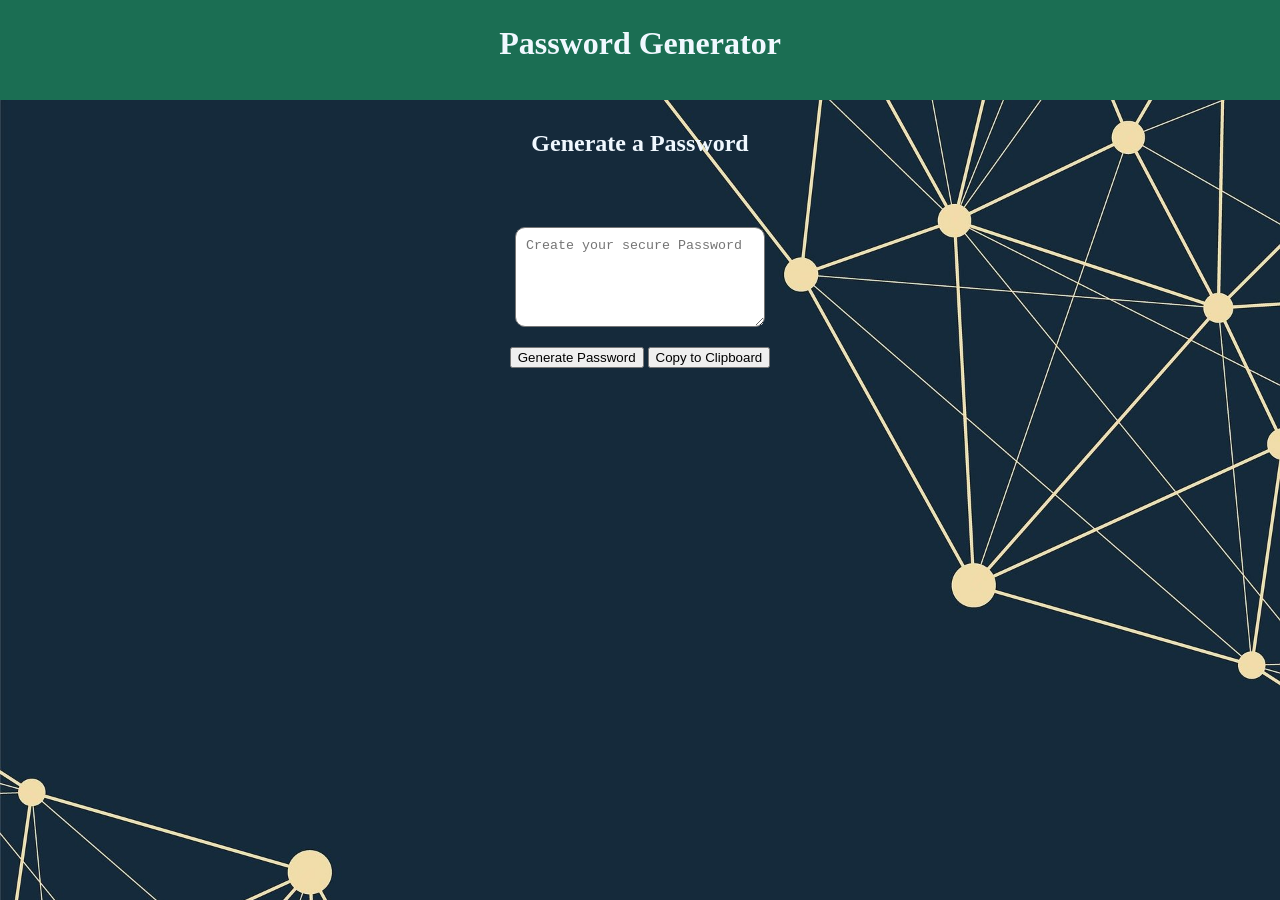
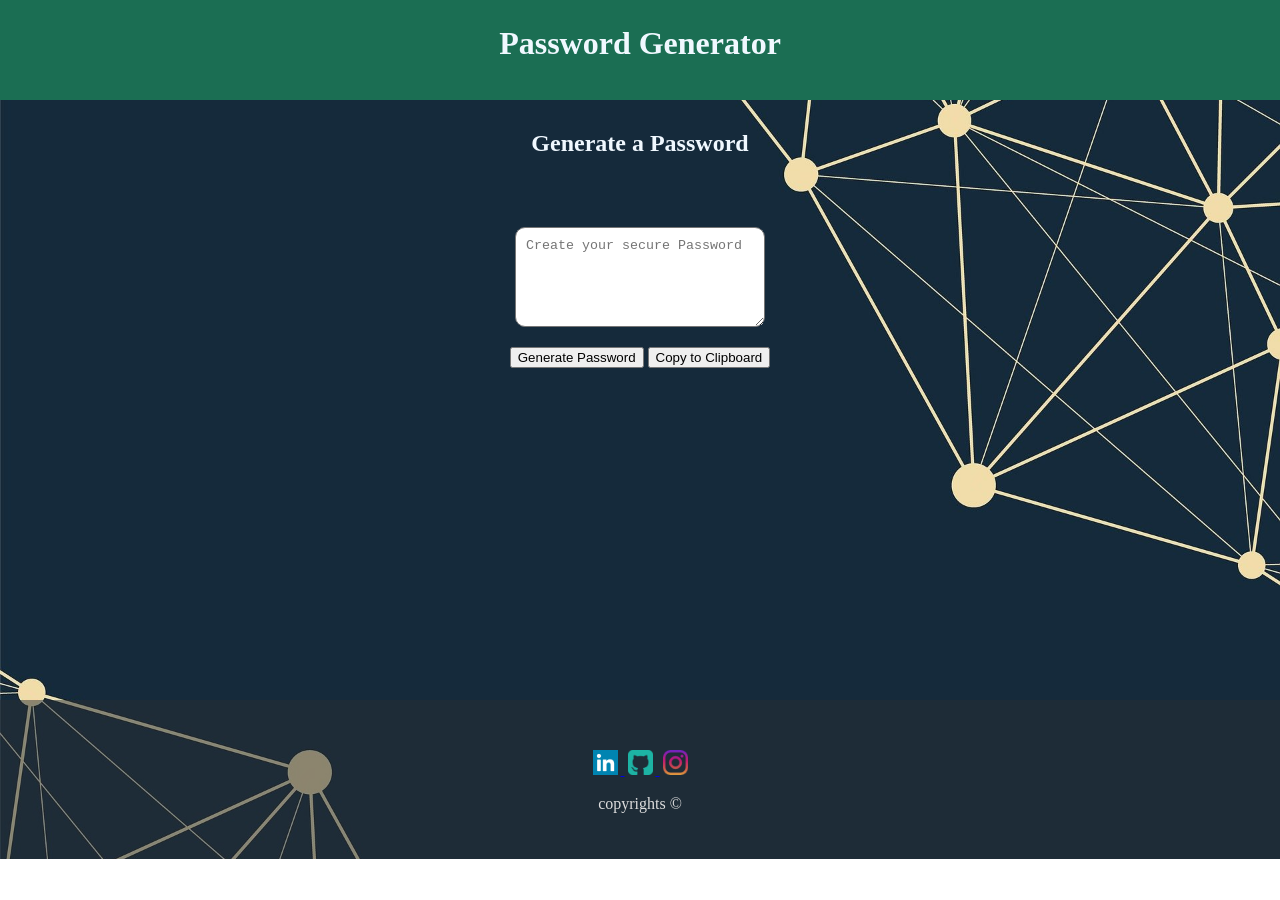
Before and after one commit to bashard001/Password-Generator, a plain HTML site: page index.html in a window 1280 px wide. After the commit the page ends 859 px from the top, so only its background shows below. Drawn offline with Linux system fonts and the light colour scheme.

Commit message:
did some enhancements to the site design

```diff
--- a/index.html
+++ b/index.html
@@ -26,6 +26,23 @@
       </div>
     </div>
   </div>
+  <footer class="dynamicfooter">
+      <!-- style="color:#ddd;background-color:#282E34;text-align:center;padding:50px 80px;align-items: center; justify-content: center"> -->
+      <div></div>
+
+      <div><a href="https://www.linkedin.com/in/bashar-daseh-hamed/" target="_blank"><img src="stylesheet/linkedin.png"
+        alt="linkedin" width="25px" height="25px" style="margin: 0px 3px;">
+      </img></a>
+    <a href="https://github.com/bashard001" target="_blank"><img src="stylesheet/github-sign.png"
+        alt="linkedin" width="25px" height="25px" style="margin: 0px 3px;">
+      </img></a>
+      <a href="https://www.instagram.com/beau_daseh/" target="_blank"><img src="stylesheet/instagram.png"
+        alt="linkedin" width="25px" height="25px" style="margin: 0px 3px;">
+      </img></a>
+    </div>
+  <p>copyrights &copy;</p>
+
+    </footer>
   <script src="stylesheet/passwordjs.js"></script>
 </body>
 
--- a/stylesheet/stylepass.css
+++ b/stylesheet/stylepass.css
@@ -5,6 +5,10 @@ html, body{
 }
 *,::after,::before {
     box-sizing: border-box;
+}
+body{
+    background-image: url("background-2.jpg");
+    background-size: cover;
 }
 header {
 
@@ -21,9 +25,8 @@ header {
     color: aliceblue;
 }
 .container{
-    background-image: url("background-2.jpg");
-    height: 100vh;
-    background-size: cover;
+
+    height: 75vh;
 }
 h2 {
     margin-top: 0px;
@@ -61,3 +64,14 @@ textarea {
 button{
     cursor: pointer;
 }
+footer {
+    display: block;
+    bottom: 0;
+  color:#ddd;
+  background-color:rgba(40,46,52,.5);
+  text-align:center;
+  padding:50px 80px 30px;
+  align-items: center;
+  justify-content: center;
+
+}
```
Also changed, not shown: stylesheet/github-sign.png (added), stylesheet/instagram.png (added), stylesheet/linkedin.png (added).
